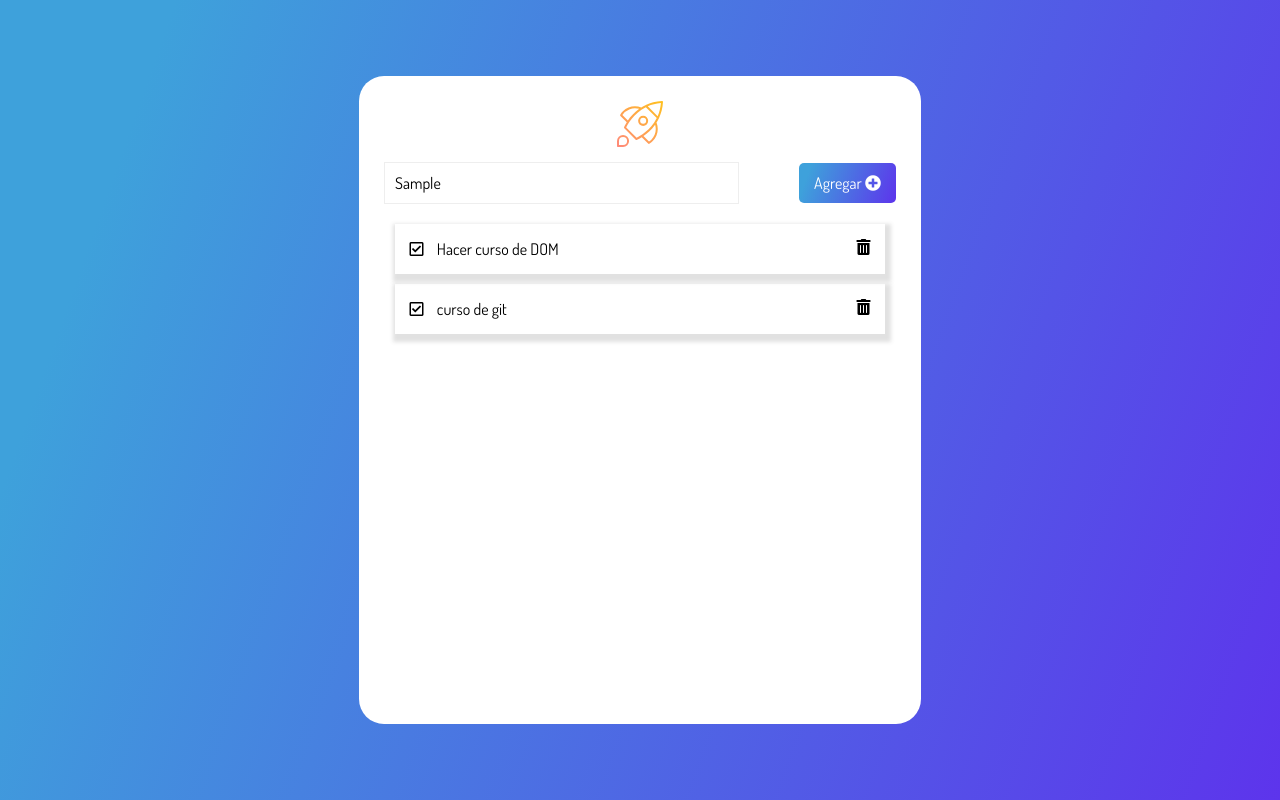
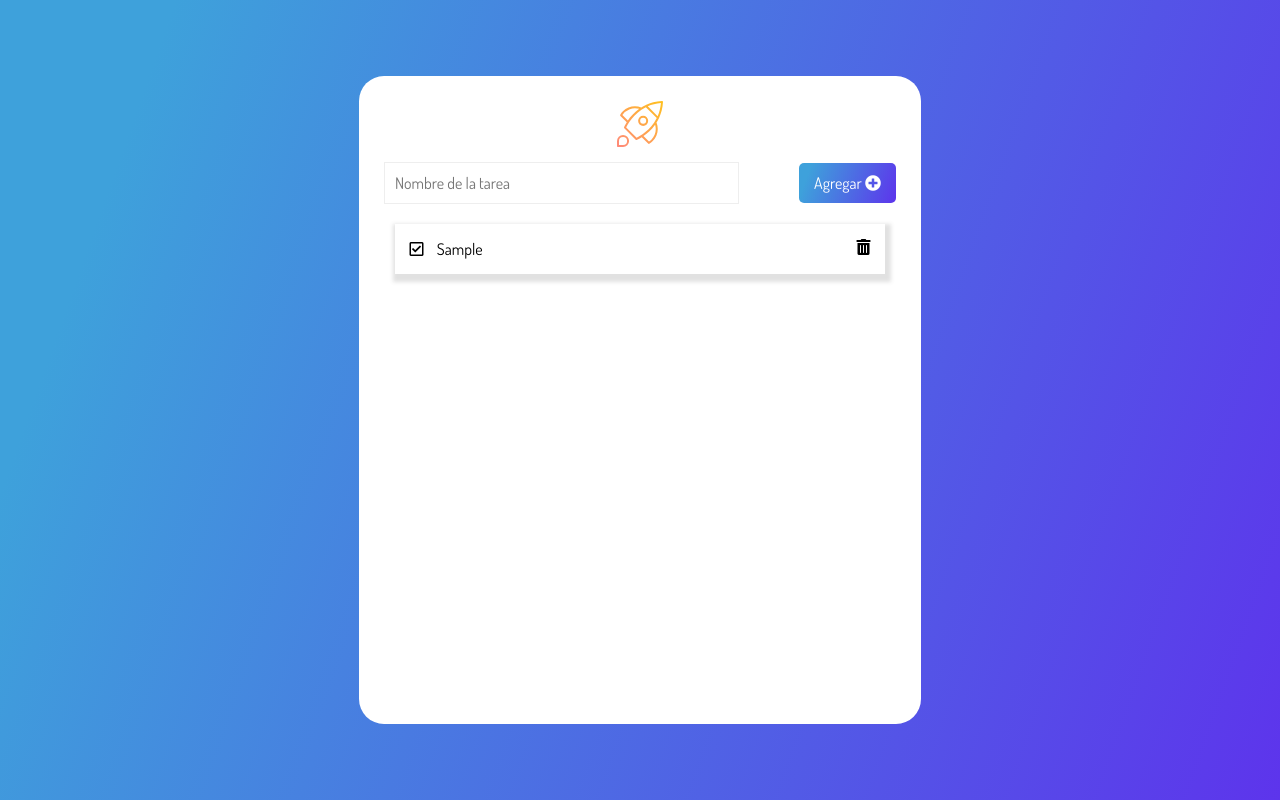
Before and after one commit to alexronald/listaDeTareas, a plain HTML site: page index.html in a window 1280 px wide. Both pictures are taken after typing "Sample" into the empty fields and a click on the button "Agregar". Drawn offline with Linux system fonts and the light colour scheme.

Commit message:
clase 03 completada

```diff
--- a/index.html
+++ b/index.html
@@ -36,21 +36,8 @@
             </button>
           </form>
         </div>
-        <ul class="cardsList">
-          <li class="card">
-            <div>
-              <i class="far fa-check-square icon"></i>
-              <span class="task">Hacer curso de DOM</span>
-            </div>
-            <i class="fas fa-trash-alt trashIcon icon"></i>
-          </li>
-          <li class="card">
-            <div>
-              <i class="far fa-check-square icon"></i>
-              <span class="task">curso de git</span>
-            </div>
-            <i class="fas fa-trash-alt trashIcon icon"></i>
-          </li>
+        <ul class="cardsList" data-list>
+
         </ul>
       </div>
     </main>
--- a/scrpt.js
+++ b/scrpt.js
@@ -1,8 +1,21 @@
 const btnAgregar = document.querySelector('[data-form-btn]');
 const crearCheck = (evento)=>{
     evento.preventDefault();
-    const inputAgregar = document.querySelector('[data-form-input]')
-    console.log(inputAgregar.value);
+    const inputAgregar = document.querySelector('[data-form-input]');
+    const list = document.querySelector('[data-list]')
+    const task = document.createElement('li');
+    task.classList.add("card")
+    const value = inputAgregar.value
+    const content = `<div>
+    <i class="far fa-check-square icon"></i>
+    <span class="task">${value}</span>
+  </div>
+  <i class="fas fa-trash-alt trashIcon icon"></i>`
+    inputAgregar.value = "";
+    task.innerHTML = content
+    list.appendChild(task)
+    console.log(content);
+
 }
 
 btnAgregar.addEventListener('click', crearCheck);
```
